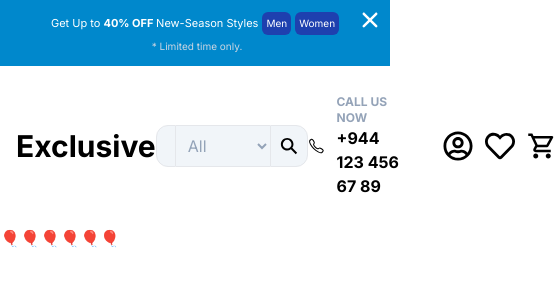
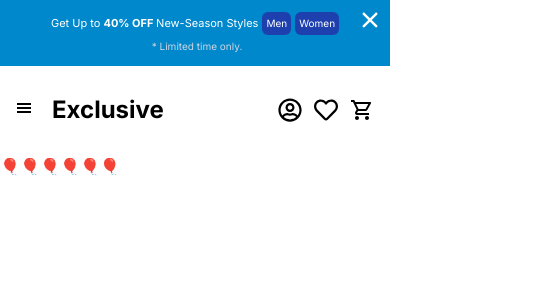
Before and after one commit to e-qa/exclusive-e-commerce, a Next.js app: page / in a window 390 px wide. Shown: the top 300 px of the page, 557 px wide, since content can reach past the window. Built offline with nearby package versions, Linux system fonts and the light colour scheme.

Commit message:
add responsive class

```diff
--- a/components/navbar/Links.tsx
+++ b/components/navbar/Links.tsx
@@ -5,7 +5,7 @@ import { MdOutlineShoppingCart } from 'react-icons/md';
 const Links = () => {
   return (
     <div className="flex items-center gap-10">
-      <div className="flex items-center gap-3">
+      <div className="hidden items-center gap-3 lg:flex">
         <IoCallOutline size={40} />
         <div className="flex flex-col">
           <span className="text-xs text-slate-400 font-bold">CALL US NOW</span>
@@ -17,13 +17,13 @@ const Links = () => {
 
       <div className="flex gap-3">
         <button>
-          <FaRegUserCircle size={30} />
+          <FaRegUserCircle className="text-2xl lg:text-3xl" />
         </button>
         <button>
-          <FaRegHeart size={30} />
+          <FaRegHeart className="text-2xl lg:text-3xl" />
         </button>
         <button>
-          <MdOutlineShoppingCart size={30} />
+          <MdOutlineShoppingCart className="text-2xl lg:text-3xl" />
         </button>
       </div>
     </div>
--- a/components/navbar/Logo.tsx
+++ b/components/navbar/Logo.tsx
@@ -1,9 +1,24 @@
 import Link from 'next/link';
+import { GiHamburgerMenu } from 'react-icons/gi';
+import Button from '../button/Button';
 
 const Logo = () => {
   return (
-    <div>
-      <Link href={'/'} className="capitalize text-3xl flex flex-col font-bold">
+    <div className="flex items-center gap-5">
+      <div className="block lg:hidden">
+        <Button
+          type="button"
+          onClick={() => {
+            console.log('hello');
+          }}
+        >
+          <GiHamburgerMenu />
+        </Button>
+      </div>
+      <Link
+        href={'/'}
+        className="capitalize text-2xl lg:text-3xl flex flex-col font-bold"
+      >
         exclusive
       </Link>
     </div>
--- a/components/navbar/NavSearch.tsx
+++ b/components/navbar/NavSearch.tsx
@@ -3,7 +3,7 @@ import Button from '../button/Button';
 
 const NavSearch = () => {
   return (
-    <form className="xl:w-[35rem] w-[22rem]  flex">
+    <form className="xl:w-[35rem] w-[22rem] lg:flex hidden">
       <input
         type="search"
         placeholder="Search..."
--- a/components/navbar/Navbar.tsx
+++ b/components/navbar/Navbar.tsx
@@ -1,4 +1,5 @@
 import Banner from './Banner';
+import NavbarBottom from './NavbarBottom';
 import NavbarCenter from './NavbarCenter';
 
 const Navbar = () => {
@@ -6,6 +7,7 @@ const Navbar = () => {
     <>
       <Banner />
       <NavbarCenter />
+      <NavbarBottom />
     </>
   );
 };
--- /dev/null
+++ b/components/navbar/NavbarBottom.tsx
@@ -0,0 +1,22 @@
+import { links } from '@/utils/links';
+import Link from 'next/link';
+
+const NavbarBottom = () => {
+  return (
+    <div className="bg-secondary text-white py-5 lg:block hidden">
+      <div className="container">
+        <ul className="flex gap-10">
+          {links.map((link) => {
+            return (
+              <li key={link.label} className="text-base">
+                <Link href={link.href}>{link.label}</Link>
+              </li>
+            );
+          })}
+        </ul>
+      </div>
+    </div>
+  );
+};
+
+export default NavbarBottom;
--- /dev/null
+++ b/utils/links.ts
@@ -0,0 +1,12 @@
+type NavLink = {
+  href: string;
+  label: string;
+};
+
+export const links: NavLink[] = [
+  { href: '/', label: 'Home' },
+  { href: '/products', label: 'Products' },
+  { href: '/men', label: 'Men' },
+  { href: '/women', label: 'Women' },
+  { href: '/contact', label: 'Contact' },
+];
```
